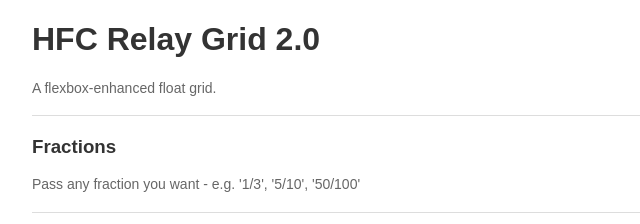
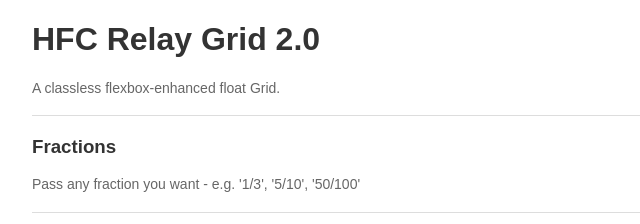
Before and after one commit to NilsDannemann/hfc-relay-grid, a plain HTML site: page index.html in a window 1280 px wide. Shown: the top 224 px of the page, 108-748 px from the left. Drawn offline with Linux system fonts and the light colour scheme.

Commit message:
refactor

```diff
--- a/index.html
+++ b/index.html
@@ -8,7 +8,10 @@
 <body>
 
 	<h1>HFC Relay Grid 2.0</h1>
-	<p>A flexbox-enhanced float grid.</p>
+	<p>A classless flexbox-enhanced float Grid.</p>
+
+
+
 	<h3>Fractions</h3>
 	<p>Pass any fraction you want - e.g. '1/3', '5/10', '50/100'</p>
 	<hr>
```
Also changed, not shown: _grid_column.scss (+6 -6 lines).
